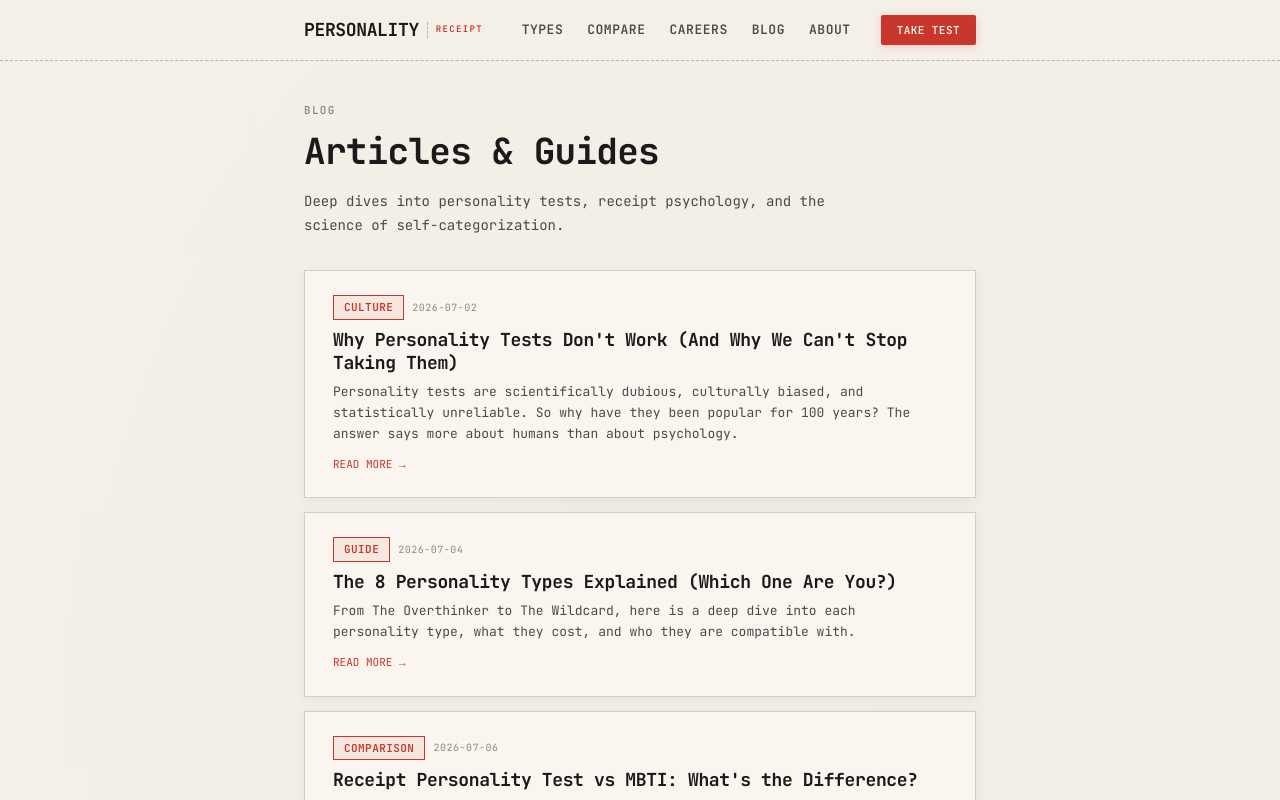
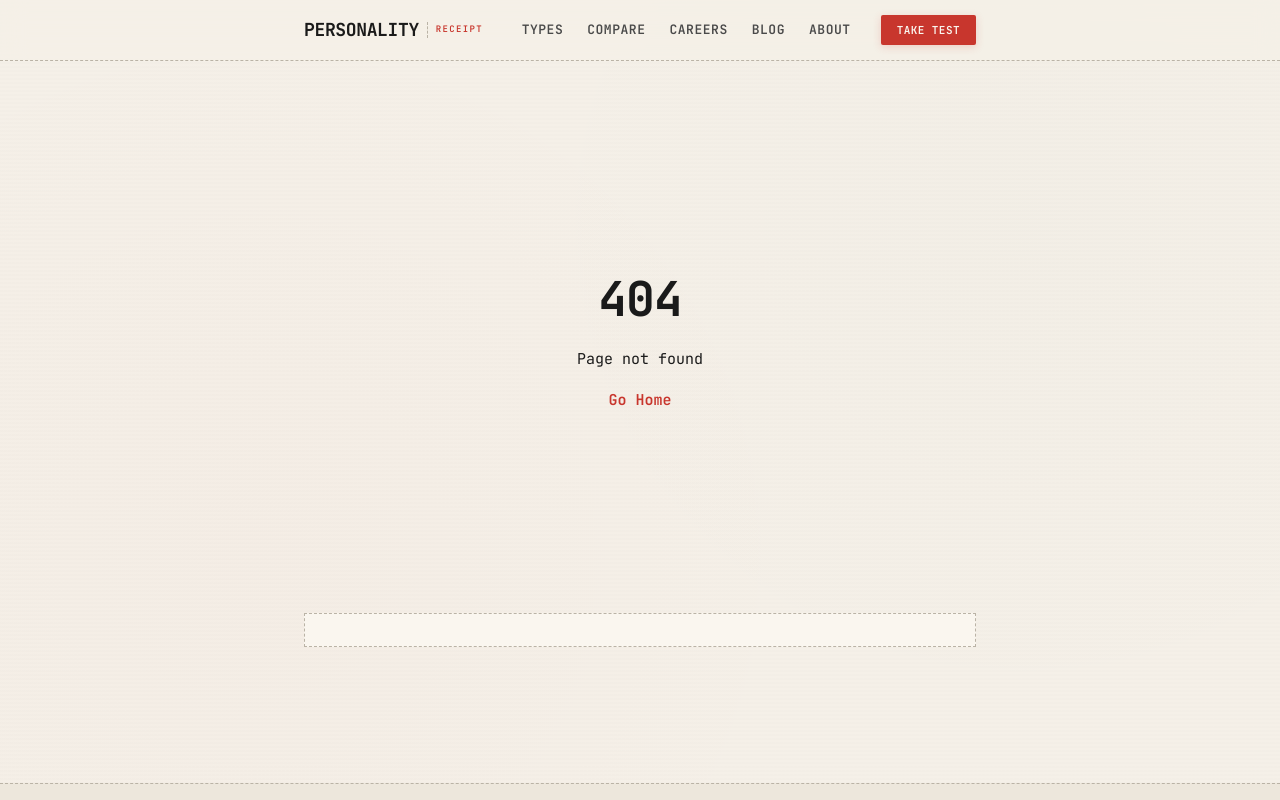
Before and after one commit to pengcc001-netizen/personality-receipt, a React (Vite) app: page /blog/1 in a window 1280 px wide. Before the commit this address led to /blog. Shown: the top 800 px of the page. Built offline with nearby package versions, Linux system fonts and the light colour scheme.

Commit message:
fix: add noscript pre-rendered content, replace Navigate with 404+noindex

```diff
--- a/src/pages/BlogPost.tsx
+++ b/src/pages/BlogPost.tsx
@@ -1,5 +1,5 @@
 import { Helmet } from 'react-helmet-async'
-import { useParams, Link, Navigate } from 'react-router-dom'
+import { useParams, Link } from 'react-router-dom'
 import { blogPosts } from '../data/blog'
 import ShareButtons from '../components/ShareButtons'
 import Ad from '../components/Ad'
@@ -8,7 +8,7 @@ export default function BlogPost() {
   const { slug } = useParams<{ slug: string }>()
   const post = blogPosts.find(p => p.slug === slug)
 
-  if (!post) return <Navigate to="/blog" replace />
+  if (!post) return <div style={{ minHeight: '60vh', display: 'flex', flexDirection: 'column', alignItems: 'center', justifyContent: 'center', gap: 16 }}><Helmet><meta name="robots" content="noindex,nofollow" /></Helmet><h1 style={{ fontSize: 48, fontWeight: 800 }}>404</h1><p>Page not found</p><Link to="/" style={{ textDecoration: 'none', fontWeight: 600 }}>Go Home</Link></div>
 
   const url = `https://receipt.csskey.com/blog/${post.slug}`
   const related = blogPosts.filter(p => p.slug !== post.slug).slice(0, 3)
--- a/src/pages/CareerDetailPage.tsx
+++ b/src/pages/CareerDetailPage.tsx
@@ -1,5 +1,5 @@
 import { Helmet } from "react-helmet-async"
-import { useParams, Link, Navigate } from "react-router-dom"
+import { useParams, Link } from "react-router-dom"
 import { careers } from "../data/careers"
 import { personalityTypes } from "../data/personalityTypes"
 import Ad from "../components/Ad"
@@ -8,7 +8,7 @@ import ShareButtons from "../components/ShareButtons"
 export default function CareerDetailPage() {
   const { slug } = useParams<{ slug: string }>()
   const career = careers.find((c) => c.slug === slug)
-  if (!career) return <Navigate to="/careers" replace />
+  if (!career) return <div style={{ minHeight: '60vh', display: 'flex', flexDirection: 'column', alignItems: 'center', justifyContent: 'center', gap: 16 }}><Helmet><meta name="robots" content="noindex,nofollow" /></Helmet><h1 style={{ fontSize: 48, fontWeight: 800 }}>404</h1><p>Page not found</p><Link to="/" style={{ textDecoration: 'none', fontWeight: 600 }}>Go Home</Link></div>
 
   const url = `https://receipt.csskey.com/careers/${career.slug}`
 
--- a/src/pages/CompareDetailPage.tsx
+++ b/src/pages/CompareDetailPage.tsx
@@ -1,5 +1,5 @@
 import { Helmet } from "react-helmet-async"
-import { useParams, Link, Navigate } from "react-router-dom"
+import { useParams, Link } from "react-router-dom"
 import { typeComparisons } from "../data/typeComparisons"
 import { personalityTypes } from "../data/personalityTypes"
 import ShareButtons from "../components/ShareButtons"
@@ -12,11 +12,11 @@ export default function CompareDetailPage() {
     (c) => (c.slugA === a && c.slugB === b) || (c.slugA === b && c.slugB === a),
   )
 
-  if (!comparison) return <Navigate to="/compare" replace />
+  if (!comparison) return <div style={{ minHeight: '60vh', display: 'flex', flexDirection: 'column', alignItems: 'center', justifyContent: 'center', gap: 16 }}><Helmet><meta name="robots" content="noindex,nofollow" /></Helmet><h1 style={{ fontSize: 48, fontWeight: 800 }}>404</h1><p>Page not found</p><Link to="/" style={{ textDecoration: 'none', fontWeight: 600 }}>Go Home</Link></div>
 
   const typeA = personalityTypes.find((t) => t.slug === comparison.slugA)
   const typeB = personalityTypes.find((t) => t.slug === comparison.slugB)
-  if (!typeA || !typeB) return <Navigate to="/compare" replace />
+  if (!typeA || !typeB) return <div style={{ minHeight: '60vh', display: 'flex', flexDirection: 'column', alignItems: 'center', justifyContent: 'center', gap: 16 }}><Helmet><meta name="robots" content="noindex,nofollow" /></Helmet><h1 style={{ fontSize: 48, fontWeight: 800 }}>404</h1><p>Page not found</p><Link to="/" style={{ textDecoration: 'none', fontWeight: 600 }}>Go Home</Link></div>
 
   const url = `https://receipt.csskey.com/compare/${comparison.slugA}-vs-${comparison.slugB}`
 
--- a/src/pages/TypeCareersPage.tsx
+++ b/src/pages/TypeCareersPage.tsx
@@ -1,5 +1,5 @@
 import { Helmet } from "react-helmet-async"
-import { useParams, Link, Navigate } from "react-router-dom"
+import { useParams, Link } from "react-router-dom"
 import { personalityTypes } from "../data/personalityTypes"
 import { careers } from "../data/careers"
 import Ad from "../components/Ad"
@@ -7,7 +7,7 @@ import Ad from "../components/Ad"
 export default function TypeCareersPage() {
   const { slug } = useParams<{ slug: string }>()
   const type = personalityTypes.find((t) => t.slug === slug)
-  if (!type) return <Navigate to="/types" replace />
+  if (!type) return <div style={{ minHeight: '60vh', display: 'flex', flexDirection: 'column', alignItems: 'center', justifyContent: 'center', gap: 16 }}><Helmet><meta name="robots" content="noindex,nofollow" /></Helmet><h1 style={{ fontSize: 48, fontWeight: 800 }}>404</h1><p>Page not found</p><Link to="/" style={{ textDecoration: 'none', fontWeight: 600 }}>Go Home</Link></div>
 
   const bestCareers = careers.filter((c) => c.bestTypes.some((bt) => bt.slug === type.slug))
   const worstCareers = careers.filter((c) => c.worstTypes.some((wt) => wt.slug === type.slug))
--- a/src/pages/TypeDetailPage.tsx
+++ b/src/pages/TypeDetailPage.tsx
@@ -1,5 +1,5 @@
 import { Helmet } from 'react-helmet-async'
-import { useParams, Link, Navigate } from 'react-router-dom'
+import { useParams, Link } from 'react-router-dom'
 import { personalityTypes } from '../data/personalityTypes'
 import Ad from '../components/Ad'
 import ShareButtons from '../components/ShareButtons'
@@ -8,7 +8,7 @@ export default function TypeDetailPage() {
   const { slug } = useParams<{ slug: string }>()
   const type = personalityTypes.find(t => t.slug === slug)
 
-  if (!type) return <Navigate to="/types" replace />
+  if (!type) return <div style={{ minHeight: '60vh', display: 'flex', flexDirection: 'column', alignItems: 'center', justifyContent: 'center', gap: 16 }}><Helmet><meta name="robots" content="noindex,nofollow" /></Helmet><h1 style={{ fontSize: 48, fontWeight: 800 }}>404</h1><p>Page not found</p><Link to="/" style={{ textDecoration: 'none', fontWeight: 600 }}>Go Home</Link></div>
 
   const url = `https://receipt.csskey.com/types/${type.slug}`
   const compatible = personalityTypes.filter(t => type.compatibleWith.includes(t.slug))
--- a/src/pages/TypeRelationshipsPage.tsx
+++ b/src/pages/TypeRelationshipsPage.tsx
@@ -1,5 +1,5 @@
 import { Helmet } from "react-helmet-async"
-import { useParams, Link, Navigate } from "react-router-dom"
+import { useParams, Link } from "react-router-dom"
 import { personalityTypes } from "../data/personalityTypes"
 import { typeComparisons } from "../data/typeComparisons"
 import Ad from "../components/Ad"
@@ -7,7 +7,7 @@ import Ad from "../components/Ad"
 export default function TypeRelationshipsPage() {
   const { slug } = useParams<{ slug: string }>()
   const type = personalityTypes.find((t) => t.slug === slug)
-  if (!type) return <Navigate to="/types" replace />
+  if (!type) return <div style={{ minHeight: '60vh', display: 'flex', flexDirection: 'column', alignItems: 'center', justifyContent: 'center', gap: 16 }}><Helmet><meta name="robots" content="noindex,nofollow" /></Helmet><h1 style={{ fontSize: 48, fontWeight: 800 }}>404</h1><p>Page not found</p><Link to="/" style={{ textDecoration: 'none', fontWeight: 600 }}>Go Home</Link></div>
 
   const comparisons = typeComparisons.filter((c) => c.slugA === type.slug || c.slugB === type.slug)
 
```
Also changed, not shown: index.html (+1 -1 lines).
